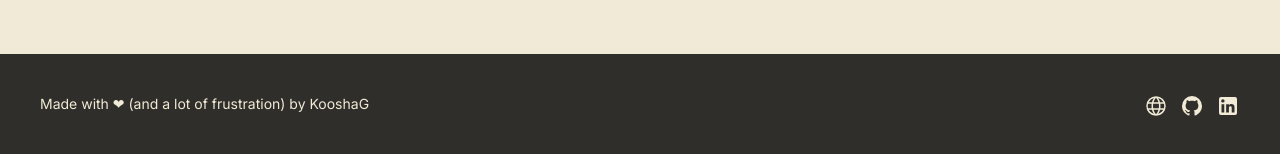
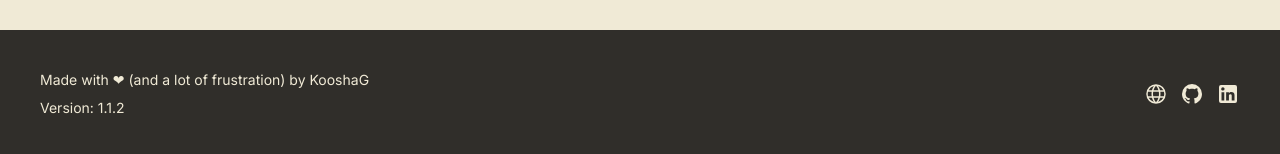
Before and after one commit to KooshaG/RoomMaster, a Next.js app in the folder room-master/: page /admin in a window 1280 px wide. Shown: the part 642-796 px from the top of the page. Built offline with nearby package versions, Linux system fonts and the light colour scheme; no server answers.

Commit message:
Add versioning

```diff
--- a/room-master/next.config.js
+++ b/room-master/next.config.js
@@ -1,4 +1,10 @@
+const { version } = require('./package.json');
+
 /** @type {import('next').NextConfig} */
-const nextConfig = {}
+const nextConfig = {
+  env: {
+    version
+  }
+}
 
 module.exports = nextConfig
--- a/room-master/package.json
+++ b/room-master/package.json
@@ -1,6 +1,6 @@
 {
   "name": "room-master",
-  "version": "0.1.0",
+  "version": "1.1.2",
   "private": true,
   "scripts": {
     "dev": "next dev",
--- a/room-master/src/app/layout.tsx
+++ b/room-master/src/app/layout.tsx
@@ -47,8 +47,9 @@ export default function RootLayout({ children }: { children: React.ReactNode })
             </main>
           </div>
           <footer className="footer p-10 bg-base-dark text-neutral">
-            <div>
+            <div className="flex flex-col">
               <Link href="https://koosha.dev">Made with ❤ (and a lot of frustration) by KooshaG</Link>
+              <div>Version: {process.env.version}</div>
             </div>
             <div className="grid-flow-col gap-3 md:place-self-center md:justify-self-end">
               <Link href="https://koosha.dev"><svg xmlns="http://www.w3.org/2000/svg" width="24" height="24" viewBox="0 0 256 256"><path fill="currentColor" d="M128 24a104 104 0 1 0 104 104A104.11 104.11 0 0 0 128 24Zm-26.37 144h52.74C149 186.34 140 202.87 128 215.89c-12-13.02-21-29.55-26.37-47.89ZM98 152a145.72 145.72 0 0 1 0-48h60a145.72 145.72 0 0 1 0 48Zm-58-24a87.61 87.61 0 0 1 3.33-24h38.46a161.79 161.79 0 0 0 0 48H43.33A87.61 87.61 0 0 1 40 128Zm114.37-40h-52.74C107 69.66 116 53.13 128 40.11c12 13.02 21 29.55 26.37 47.89Zm19.84 16h38.46a88.15 88.15 0 0 1 0 48h-38.46a161.79 161.79 0 0 0 0-48Zm32.16-16h-35.43a142.39 142.39 0 0 0-20.26-45a88.37 88.37 0 0 1 55.69 45ZM105.32 43a142.39 142.39 0 0 0-20.26 45H49.63a88.37 88.37 0 0 1 55.69-45ZM49.63 168h35.43a142.39 142.39 0 0 0 20.26 45a88.37 88.37 0 0 1-55.69-45Zm101.05 45a142.39 142.39 0 0 0 20.26-45h35.43a88.37 88.37 0 0 1-55.69 45Z"/></svg></Link>
```
Also changed, not shown: room-master/.eslintrc.json.
